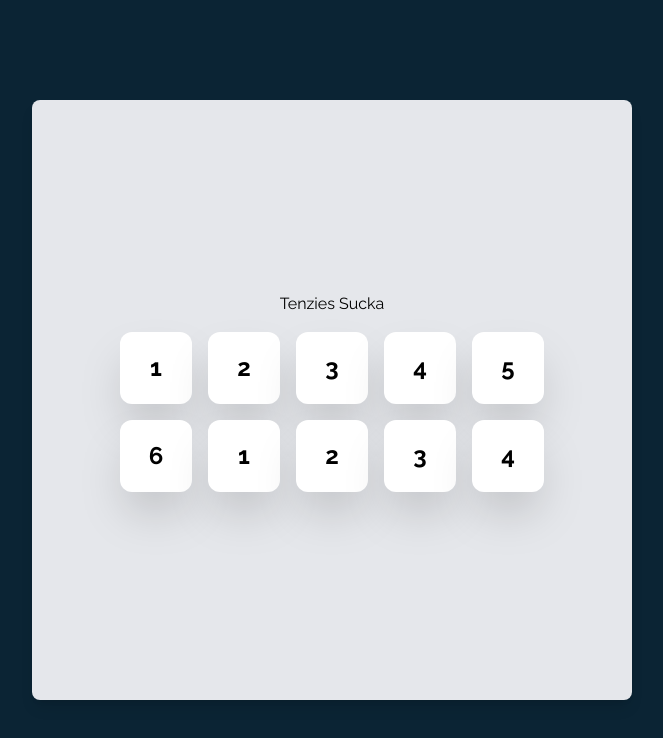
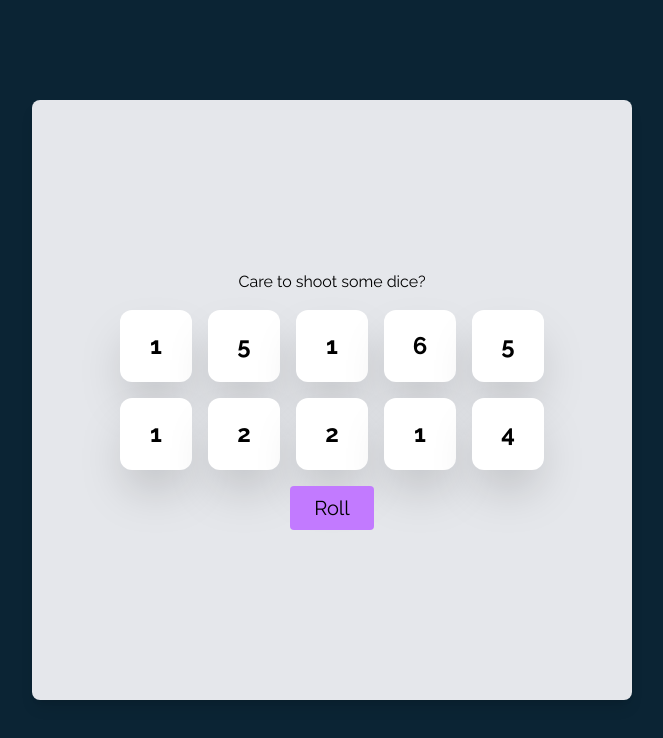
Before and after one commit to Col-R/tenzies, a React (Vite) app: page / in a window 1280 px wide. Shown: the top 738 px of the page, without its empty margins (308-971 px from the left). Built offline with nearby package versions, Linux system fonts and the light colour scheme.

Commit message:
roll button functionality and some styling for the roll button and dies

```diff
--- a/src/App.tsx
+++ b/src/App.tsx
@@ -1,22 +1,26 @@
+import { useState } from 'react';
 // components
 import Die from './components/Die';
 
+// functions
+import { generateAllNewDice } from './utilities/algorithms';
+
 function App() {
+  const [dice, setDice] = useState(generateAllNewDice());
   return (
     <main className='bg-gray-200 mx-auto rounded-lg shadow-lg h-[100%] display flex flex-col justify-center items-center'>
-      Tenzies Sucka
+      Care to shoot some dice?
       <div className='grid grid-cols-5 gap-4 p-4'>
-        <Die value={1} />
-        <Die value={2} />
-        <Die value={3} />
-        <Die value={4} />
-        <Die value={5} />
-        <Die value={6} />
-        <Die value={1} />
-        <Die value={2} />
-        <Die value={3} />
-        <Die value={4} />
+        {dice.map((num, index) => (
+          <Die key={index} value={num} />
+        ))}
       </div>
+      <button
+        onClick={() => setDice(generateAllNewDice())}
+        className='text-xl bg-purple-400 rounded px-6 py-2 hover:bg-purple-500 cursor-pointer transition-colors'
+      >
+        Roll
+      </button>
     </main>
   );
 }
--- a/src/components/Die.tsx
+++ b/src/components/Die.tsx
@@ -5,8 +5,7 @@ const Die = (props: DieProps) => {
   return (
     <button
       className='w-18 h-18 bg-white border-none rounded-xl shadow-2xl
-    text-2xl font-bold
-    cursor-pointer'
+    text-2xl font-bold cursor-pointer hover:translate-y-1 transition-transform '
     >
       {props.value}
     </button>
--- /dev/null
+++ b/src/utilities/algorithms.ts
@@ -0,0 +1,7 @@
+export function generateAllNewDice() {
+  return new Array(10).fill(0).map(generateRandomDiceRoll);
+}
+
+export function generateRandomDiceRoll() {
+  return Math.ceil(Math.random() * 6);
+}
```
